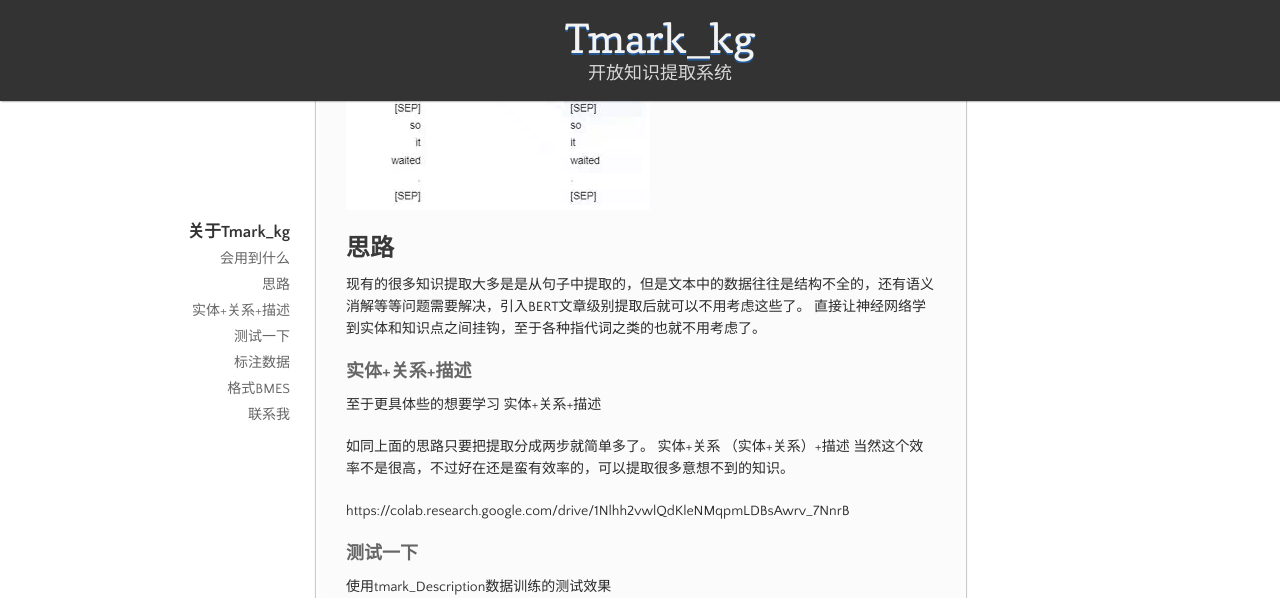
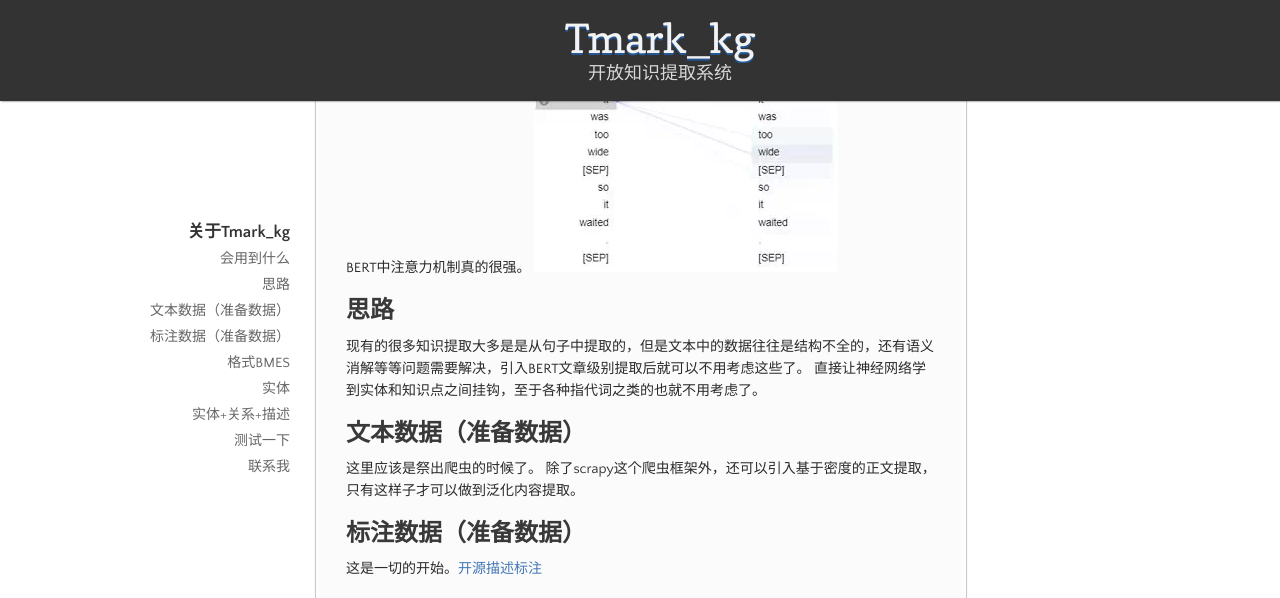
Before and after one commit to napoler/tmark_kg, a Jekyll site: the page built from docs/index.md, in a window 1280 px wide and 1400 px high, scrolled down 551 px, cut to the strip 0-598 px from the top of the window. Built offline with Jekyll 4.4.1, drawn with Linux system fonts in a browser that asks for light colours; some of the changed text lies outside the part shown.

Commit message:
Signed-off-by: Terry chan <napoler2008@gmail.com>

```diff
--- a/docs/index.md
+++ b/docs/index.md
@@ -12,33 +12,23 @@ layout: default
 依赖于现如今深度学习的技术进步，让机器代替人类从这些海量的数据中提取有价值的信息变得越来越可行了。
 
 ## 会用到什么
-会用到什么命名实体，Bert，Trandformer，聚类，文本相似度。
+会用到什么
+
+命名实体，Bert，Trandformer，聚类，文本相似度。
+scrapy
+
 BERT中注意力机制真的很强。
 ![alt text](https://raw.githubusercontent.com/napoler/tmark_kg/master/docs/src/640.png "BERT中注意力机制")
 ## 思路
 现有的很多知识提取大多是是从句子中提取的，但是文本中的数据往往是结构不全的，还有语义消解等等问题需要解决，引入BERT文章级别提取后就可以不用考虑这些了。
 直接让神经网络学到实体和知识点之间挂钩，至于各种指代词之类的也就不用考虑了。
 
-### 实体+关系+描述
-至于更具体些的想要学习
-实体+关系+描述
-
-如同上面的思路只要把提取分成两步就简单多了。
-实体+关系
-（实体+关系）+描述
-当然这个效率不是很高，不过好在还是蛮有效率的，可以提取很多意想不到的知识。
+## 文本数据（准备数据）
+这里应该是祭出爬虫的时候了。
+除了scrapy这个爬虫框架外，还可以引入基于密度的正文提取，只有这样子才可以做到泛化内容提取。
 
 
-https://colab.research.google.com/drive/1Nlhh2vwlQdKleNMqpmLDBsAwrv_7NnrB
-
-
-### 测试一下
-使用tmark_Description数据训练的测试效果
-
-![alt text](https://raw.githubusercontent.com/napoler/tmark_Description/master/ner_train/static/pre_test.png "效果测试")
-已经可以提取出文章中关于边境牧羊犬的相关知识了。
-
-## 标注数据
+## 标注数据（准备数据）
 这是一切的开始。[开源描述标注](https://www.terrychan.org/tmark_Description/)
 
 标注工具
@@ -60,6 +50,36 @@ B表示一个词的词首位值，M表示一个词的中间位置，E表示一
 | [tkitMarker_bert描述标注](https://www.terrychan.org/tkitMarker_bert/)|使用bert做实体描述提取|
 
 
+
+
+
+
+
+
+
+### 实体
+命名实体这个基本不用夺取赘述了，很多都可以做。无论是使用现有的还是自己去构建命名实体还都是比较轻松。
+
+### 实体+关系+描述
+至于更具体些的想要学习
+实体+关系+描述
+
+如同上面的思路只要把提取分成两步就简单多了。
+实体+关系
+（实体+关系）+描述
+当然这个效率不是很高，不过好在还是蛮有效率的，可以提取很多意想不到的知识。
+
+
+https://colab.research.google.com/drive/1Nlhh2vwlQdKleNMqpmLDBsAwrv_7NnrB
+
+
+### 测试一下
+使用tmark_Description数据训练的测试效果
+
+![alt text](https://raw.githubusercontent.com/napoler/tmark_Description/master/ner_train/static/pre_test.png "效果测试")
+已经可以提取出文章中关于边境牧羊犬的相关知识了。
+
+
 ##
 
 | [句子相似](https://www.terrychan.org/transformers-SentenceSimilarity/)|利用预训练的中文模型实现基于bert的语义匹配模型 数据集为LCQMC官方数据|
```
